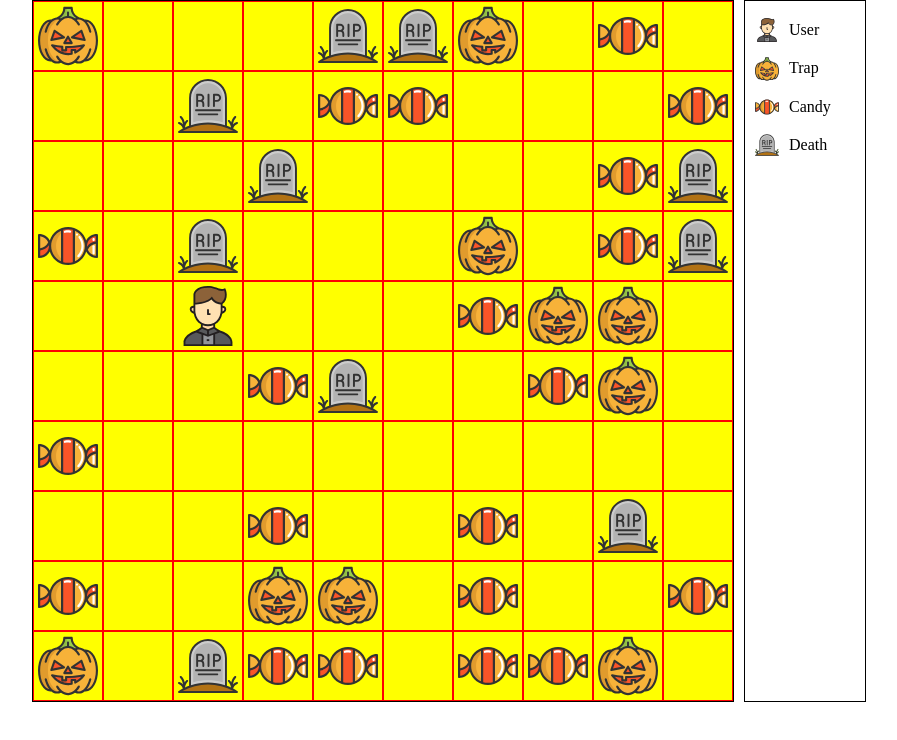
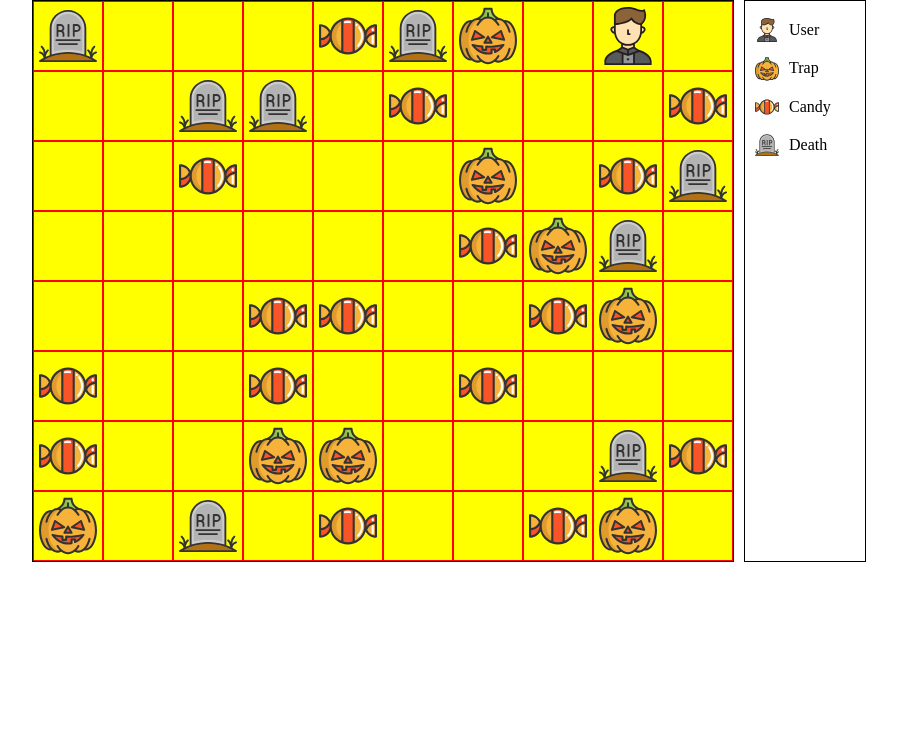
Before and after one commit to flagoon/hard-collect, a React (Create React App) app: page / in a window 1280 px wide. Shown: the top 740 px of the page, without its empty margins (186-1083 px from the left). Built offline with nearby package versions, Linux system fonts and the light colour scheme.

Commit message:
User movement and correct board view.

```diff
--- a/src/App.tsx
+++ b/src/App.tsx
@@ -19,7 +19,7 @@ class App extends Component<{}, IState> {
 
   constructor(props: {}) {
     super(props);
-    const board = populateBoard(10);
+    const board = populateBoard(8, 10);
     this.state = {
       board,
       userPos: userPosition
@@ -27,7 +27,7 @@ class App extends Component<{}, IState> {
   }
 
   public render() {
-    const { userPos, board } = this.state;
+    const { board } = this.state;
     return (
       <div
         onKeyDown={this.onKeyDownHandler}
@@ -48,9 +48,28 @@ class App extends Component<{}, IState> {
   }
 
   public onKeyDownHandler = (e: React.KeyboardEvent) => {
-    if (e.key !== "F12") {
+    const validKeys = ["ArrowRight", "ArrowLeft", "ArrowDown", "ArrowUp"];
+    const { userPos, board } = this.state;
+    const boardWidth: number = board[0].length - 1;
+    const boardHeight: number = board.length - 1;
+    const newBoard = [...board];
+    const nextUserPos: IUserPos = { ...userPos };
+    if (validKeys.includes(e.key)) {
       e.preventDefault();
-      console.log(e.key); // tslint:disable-line
+      newBoard[userPos.posx][userPos.posy] = "empty";
+      if (e.key === "ArrowRight" && userPos.posy < boardWidth) {
+        nextUserPos.posy += 1;
+      } else if (e.key === "ArrowLeft" && userPos.posy > 0) {
+        nextUserPos.posy -= 1;
+      } else if (e.key === "ArrowUp" && userPos.posx > 0) {
+        nextUserPos.posx -= 1;
+      } else if (e.key === "ArrowDown" && userPos.posx < boardHeight) {
+        nextUserPos.posx += 1;
+      }
+      // TODO: handle trap/death
+      newBoard[nextUserPos.posx][nextUserPos.posy] = "user";
+      this.setState({ board: newBoard });
+      this.setState({ userPos: nextUserPos });
     }
   };
 }
--- a/src/Board/Board.tsx
+++ b/src/Board/Board.tsx
@@ -1,6 +1,6 @@
 import * as React from "react";
 import styled from "styled-components";
-import { IBoard, IUserPos } from "../assets/data/board";
+import { IBoard } from "../assets/data/board";
 import Cell from "./Cell/Cell";
 
 interface IProps {
@@ -13,7 +13,11 @@ const Board = ({ boardData }: IProps): JSX.Element => {
       {boardData.map((row: string[], rowKey: number) => {
         return row.map((cell: string, cellKey: number) => {
           return (
-            <Cell key={`${rowKey}-${cellKey}`} cellType={cell} size="60px" />
+            <Cell
+              key={`${rowKey}-${cellKey}`}
+              cellType={cell}
+              size={`${700 / boardData[0].length}px`}
+            />
           );
         });
       })}
--- a/src/Board/Cell/Cell.tsx
+++ b/src/Board/Cell/Cell.tsx
@@ -9,29 +9,29 @@ interface IProps {
 
 class Cell extends React.PureComponent<IProps> {
   public render(): React.ReactNode {
-    const { cellType, size = "60px" } = this.props;
+    const { cellType, size } = this.props;
     switch (cellType) {
       case "trap":
         return (
-          <CellContainer>
+          <CellContainer size={size}>
             <Trap size={size} />
           </CellContainer>
         );
       case "user":
         return (
-          <CellContainer>
+          <CellContainer size={size}>
             <User size={size} />
           </CellContainer>
         );
       case "death":
         return (
-          <CellContainer>
+          <CellContainer size={size}>
             <Death size={size} />
           </CellContainer>
         );
       case "candy":
         return (
-          <CellContainer>
+          <CellContainer size={size}>
             <Candy size={size} />
           </CellContainer>
         );
--- a/src/Board/Cell/CellContainer.tsx
+++ b/src/Board/Cell/CellContainer.tsx
@@ -1,4 +1,8 @@
 import styled from "styled-components";
+
+interface ICellContainer {
+  size: string;
+}
 
 const CellContainer = styled.div`
   box-sizing: border-box;
@@ -6,8 +10,9 @@ const CellContainer = styled.div`
   align-content: center;
   justify-content: center;
   border: 1px solid red;
-  width: 70px;
-  height: 70px;
+  width: ${(p: ICellContainer) => p.size};
+  height: ${(p: ICellContainer) => p.size};
+  padding: 5px;
 `;
 
 export default CellContainer;
--- a/src/Board/Cell/Cells.tsx
+++ b/src/Board/Cell/Cells.tsx
@@ -26,7 +26,7 @@ const Candy: React.SFC<ICellProps> = props => {
 };
 
 const EmptyCell: React.SFC<ICellProps> = props => {
-  return <CellContainer />;
+  return <CellContainer size={props.size} />;
 };
 
 export { Trap, Death, User, Candy, EmptyCell };
```
